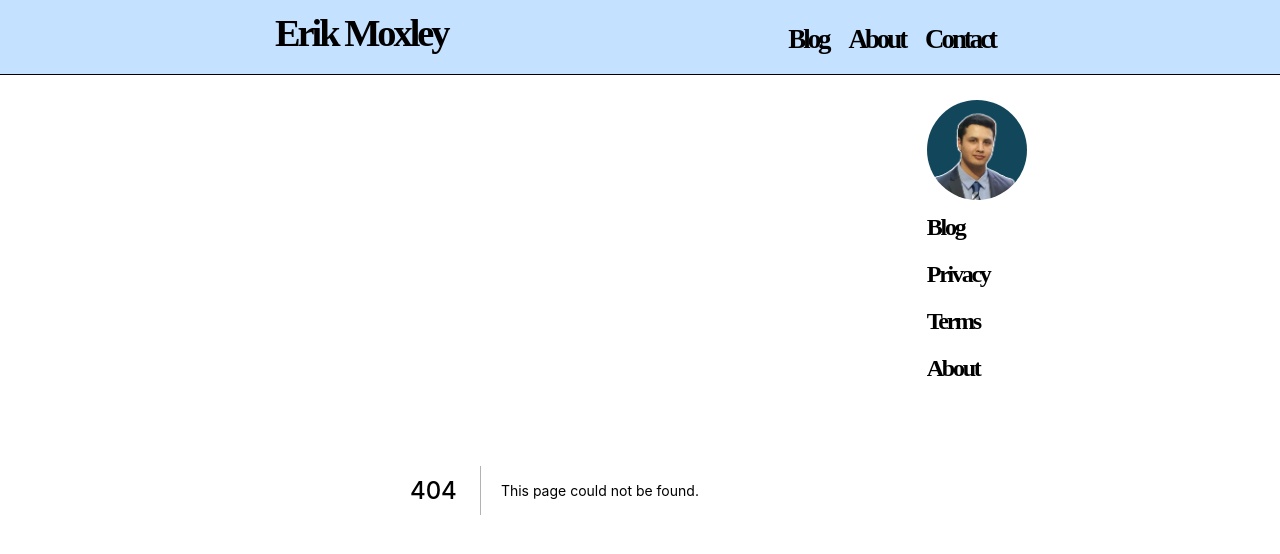
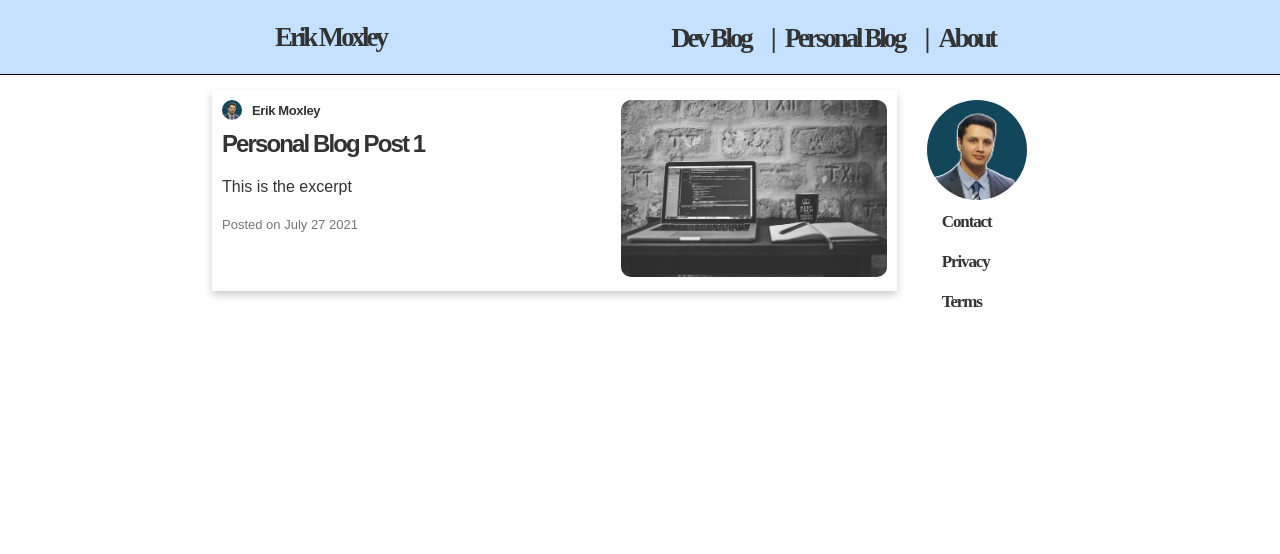
Before and after one commit to ErikMoxley/moxleydevblog, a Next.js app: page /personal in a window 1280 px wide. Before the commit this address had no page. Shown: the top 554 px of the page. Built offline with nearby package versions, Linux system fonts and the light colour scheme; a web font is replaced by a local one.

Commit message:
updated new section of blog, can't get the slug to update from personal folder

```diff
--- a/components/Footer.js
+++ b/components/Footer.js
@@ -11,20 +11,16 @@ export default function Footer() {
                   width={100}
                   height={100}/></span>
         <li>
-        <Link href='/' passHref alt=''>
-        <h2><span>Blog</span></h2>
+        <Link href='/contact' passHref alt=''>
+        <h2>Contact</h2>
         </Link></li>
         <li>
         <Link href='/privacy' passHref alt=''>
-        <h2><span>Privacy</span></h2>
+        <h2>Privacy</h2>
         </Link></li>
         <li>
         <Link href='/terms' passHref alt=''>
-        <h2><span>Terms</span></h2>
-        </Link></li>
-        <li>
-        <Link href='/about' passHref alt=''>
-        <h2><span>About</span></h2>
+        <h2>Terms</h2>
         </Link></li>
       </ul>
     </footer>
--- a/components/Header.js
+++ b/components/Header.js
@@ -7,20 +7,24 @@ export default function Header() {
       <div className='navigation'>
         <li>
         <Link href='/' passHref alt=''>
-        <h2><span className='header-title'>Erik Moxley</span></h2>
+        <h2><span className='header-links'>Erik Moxley</span></h2>
         </Link></li>
         <span className='header-links'>
+        {/* <li>
+        <a href='https://www.erikmoxley.com/' passHref alt='' target="_blank" rel="noopener noreferrer">
+        <h2 className='header-a'>|&nbsp;&nbsp;&nbsp;Website</h2>
+        </a></li> */}
         <li>
-        <Link href='/contact' passHref alt=''>
-        <h2 className='header-contact'><span>Contact</span></h2>
+        <Link href='/about' passHref alt=''>
+        <h2 className='header-a'><span>|&nbsp;&nbsp;&nbsp;About</span></h2>
         </Link></li>
         <li>
-        <Link href='/about' passHref alt=''>
-        <h2 className='header-about'><span>About</span></h2>
+        <Link href='/personal' passHref alt=''>
+        <h2 className='header-a'><span>|&nbsp;&nbsp;&nbsp;Personal Blog</span></h2>
         </Link></li>
         <li>
         <Link href='/' passHref alt=''>
-        <h2 className='header-blog'><span>Blog</span></h2>
+        <h2 className='header-a'><span>Dev Blog</span></h2>
         </Link></li></span>
       </div>
       </ul>
--- /dev/null
+++ b/components/Post2.js
@@ -0,0 +1,28 @@
+import Link from 'next/link'
+import Image from 'next/image'
+import profilePic from '../public/images/newprofile.png'
+
+export default function Post2({ post }) {
+  return (
+    <>
+    <div className='card'>
+      <div className='card-text'>
+        <Link href={`/personal/${post.slug}`}><a>
+          <div className='author-section'><Image className='author-image' src={profilePic} alt="Picture of the author"
+                  width={20}
+                  height={20}/>
+                  <span className='author-text'>{post.frontmatter.author}</span></div>
+              <h1>{post.frontmatter.title}</h1>
+            <p>{post.frontmatter.excerpt}</p>
+          </a>
+        </Link>
+          <div className='post-date'>Posted on {post.frontmatter.date}</div>
+        </div>
+      <Link href={`/personal/${post.slug}`}><a>
+      <div className='card-image'>
+          <img src={post.frontmatter.cover_image} alt='' />
+     </div></a></Link>
+    </div>
+</>
+  )
+}
--- /dev/null
+++ b/pages/personal.js
@@ -0,0 +1,52 @@
+import fs from 'fs'
+import path from 'path'
+import matter from 'gray-matter'
+import Head from 'next/head'
+import Post2 from '../components/Post2'
+import { sortByDate } from '../utils'
+
+export default function Personal({ posts }) {
+  return (
+    <div>
+      <Head>
+        <title>Erik Moxley | Personal Blog</title>
+      </Head>
+
+      <div className='personal'>
+        {posts.map((post, index) => (
+          <Post2 key={index} post={post} />
+        ))}
+      </div>
+    </div>
+  )
+}
+
+export async function getStaticProps() {
+  // Get files from the posts dir
+  const files = fs.readdirSync(path.join('personal'))
+
+  // Get slug and frontmatter from posts
+  const posts = files.map((filename) => {
+    // Create slug
+    const slug = filename.replace('.md', '')
+
+    // Get frontmatter
+    const markdownWithMeta = fs.readFileSync(
+      path.join('personal', filename),
+      'utf-8'
+    )
+
+    const { data: frontmatter } = matter(markdownWithMeta)
+
+    return {
+      slug,
+      frontmatter,
+    }
+  })
+
+  return {
+    props: {
+      posts: posts.sort(sortByDate),
+    },
+  }
+}
--- /dev/null
+++ b/personal/test7.md
@@ -0,0 +1,14 @@
+---
+title: 'Personal Blog Post 1'
+date: 'July 27 2021'
+excerpt: 'This is the excerpt'
+cover_image: '/images/posts/img1.jpg'
+author: 'Erik Moxley'
+---
+
+##Personal Blog
+
+* Item 1
+* Item 2
+
+Testing Testing
--- a/styles/globals.css
+++ b/styles/globals.css
@@ -75,44 +75,11 @@ header h2 {
   letter-spacing:-0.06cm;
 }
 
-header a {
-  color: rgb(0, 0, 0);
-}
-
-.header-title {
-  cursor: pointer;
-}
-
-/* .container {
-  max-width: 750px;
-  margin: auto;
-  overflow: auto;
-  padding: 80px 10px;
-} */
-
 .navigation {
   max-width: 750px;
   margin: auto;
   padding: 0 10px;
   display: block;
-}
-
-.header-container {
-  background: rgb(196, 226, 255);
-  color: rgb(0, 0, 0);
-  padding: 20px;
-  width: 100%;
-  height: 480px;
-  border-bottom: solid 1px rgb(0, 0, 0);
-  top: 0;
-}
-
-.header-top {
-  font-family: 'Noto Serif JP', serif;
-  max-width: 1300px;
-  margin: auto;
-  padding: 80px 0px;
-  padding-right: 40px;
 }
 
 .navigation h2 {
@@ -149,7 +116,7 @@ header a {
         padding-left: 10px;
       }}
 @media (max-width: 450px) {
-  .navigation h2 {
+  .navigation h2, a{
     font-size: 1.1em;
     letter-spacing: -0.04cm;
     padding-left: 0;
@@ -158,6 +125,8 @@ header a {
 
 .header-links {
   font-size: 0.7em;
+  color: #333;
+  cursor: pointer;
 }
 
 .btn {
@@ -197,7 +166,6 @@ header a {
 
 .card {
   padding: 10px;
-  /* border-radius: 10px; */
   box-shadow: 0 4px 8px 0 rgba(0, 0, 0, 0.2);
 }
 
@@ -209,12 +177,6 @@ header a {
 .post-title {
   margin: 20px 0;
 }
-
-/* .post-date {
-  background: #f4f4f4;
-  margin-bottom: 20px;
-  padding: 3px 10px;
-} */
 
 .post-body ul,
 ol {
@@ -288,20 +250,18 @@ ul {
   overflow: hidden;
 }
 
-li a {
-  display: block;
-  color: white;
-  text-align: center;
-  padding: 14px 16px;
-  text-decoration: none;
+.header-a {
+  margin-top: -47px;
+  float: right;
+  cursor: pointer;
+  padding: 10px;
 }
 
-.header-about, .header-blog, .header-contact {
-  margin-top: -42px;
-  float: right;
-  cursor: pointer;
-  padding: 10px 10px;
-}
+@media only screen and (max-width : 700px) {
+  .header-a {
+    margin-top: -47px;
+   }}
+
 
 .container {
   width: 30%;
@@ -369,13 +329,15 @@ li a {
   padding-top: 100px;
   height: 500px;
   font-family: 'Noto Serif JP', serif;
-  letter-spacing:-0.06cm;
+  font-size: 0.3cm;
+  letter-spacing:-0.03cm;
+  color: #333;
   /* background: black; */
 }
 
 .footer h2 {
 padding: 10px;
-margin-left: 20px;
+margin-left: 35px;
 cursor: pointer;
 }
 
```
